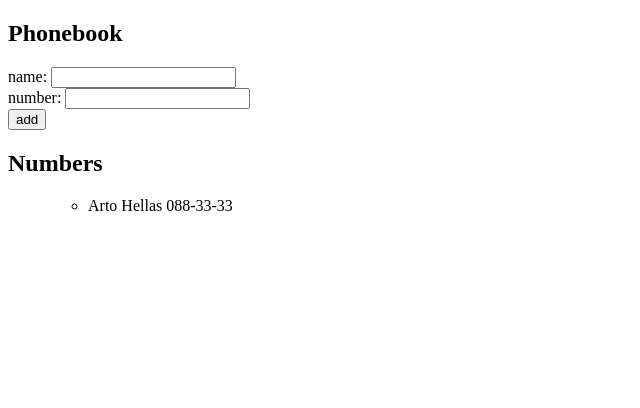
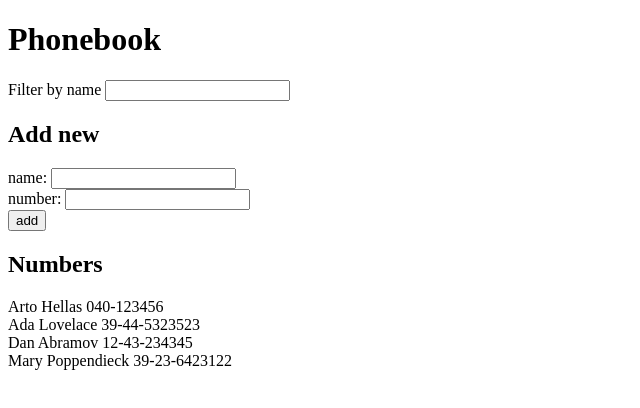
Before and after one commit to PieMenard/fullstackopen, a React (Create React App) app in the folder part2/phonebook/: page / in a window 1280 px wide. Shown: the top 408 px of the page, without its empty margins (0-640 px from the left). Built offline with nearby package versions, Linux system fonts and the light colour scheme.

Commit message:
complete step 4 start step 5

```diff
--- a/part2/phonebook/src/App.js
+++ b/part2/phonebook/src/App.js
@@ -1,14 +1,22 @@
 import { useState } from 'react'
 import Person from './components/Person'
+import Filter from './components/Filter'
+import Form from './components/Form'
+import RenderPeople from './components/RenderPeople'
 
 const App = () => {
   const [persons, setPersons] = useState([
-    { name: 'Arto Hellas' ,
-      number: '088-33-33'
-    }
+    { name: 'Arto Hellas', number: '040-123456', id: 1 },
+    { name: 'Ada Lovelace', number: '39-44-5323523', id: 2 },
+    { name: 'Dan Abramov', number: '12-43-234345', id: 3 },
+    { name: 'Mary Poppendieck', number: '39-23-6423122', id: 4 }
   ])
   const [newName, setNewName] = useState('');
   const [newNumber, setNewNumber] = useState('');
+
+  const [newFilter, setNewFilter] = useState('');
+  //a new array that is a copy of persons
+  const [personsToShow, setPersonsToShow] = useState(persons);
 
   const addPerson = (event) => {
     event.preventDefault();
@@ -26,20 +34,29 @@ const App = () => {
     }
     else
       alert(`${newName} is already added to phonebook`);
+
   }
 
   const handleNameChange = (event) => {
-    setNewName(event.target.value)
+    setNewName(event.target.value);
   }
 
   const handleNumberChange = (event) => {
-    setNewNumber(event.target.value)
+    setNewNumber(event.target.value);
   }
+
+  const handleFilterChange = (event) => {
+    const search = event.target.value;
+    setNewFilter(search);
+    setPersonsToShow (persons.filter( (person) => person.name.toLowerCase().includes(search)));
+  }
+
 
   return (
     <div>
-      <h2>Phonebook</h2>
-
+      <h1>Phonebook</h1>
+      <Filter filter = {newFilter} handleFilter = {handleFilterChange} />
+      <h2>Add new</h2>
       <form onSubmit = {addPerson}>
         <div>name: <input value={newName} onChange={handleNameChange} /> </div>
         <div>number: <input value={newNumber} onChange={handleNumberChange} /></div>
@@ -48,13 +65,13 @@ const App = () => {
         </div>
       </form>
       <h2>Numbers</h2>
-      <ul>
-        <ul>
-          { persons.map(person =>
-            <Person key={person.number} person={person} />
+
+        <div>
+          { personsToShow.map(person =>
+            <Person key={person.id} person={person} />
           )}
-        </ul>
-      </ul>
+        </div>
+
     </div>
   )
 }
--- /dev/null
+++ b/part2/phonebook/src/components/Filter.js
@@ -0,0 +1,7 @@
+const Filter = ({ filter,handleFilter }) => {
+    return (
+        <div>Filter by name <input value={filter} onChange={handleFilter} /> </div>
+    )
+  }
+
+  export default Filter
--- /dev/null
+++ b/part2/phonebook/src/components/Form.js
@@ -0,0 +1,13 @@
+const Form = ({ addPerson, person, handleName,handleNumber}) => {
+    return (
+        <form onSubmit = {addPerson}>
+        <div>name: <input value={person.name} onChange={handleName}/> </div>
+        <div>number: <input value={person.number} onChange={handleNumber} /></div>
+        <div>
+          <button type="submit">add</button>
+        </div>
+      </form>
+    )
+  }
+
+  export default Form
--- a/part2/phonebook/src/components/Person.js
+++ b/part2/phonebook/src/components/Person.js
@@ -1,6 +1,6 @@
 const Person = ({ person }) => {
     return (
-      <li>{ person.name } { person.number }</li>
+      <div>{ person.name } { person.number }</div>
     )
   }
 
--- /dev/null
+++ b/part2/phonebook/src/components/RenderPeople.js
@@ -0,0 +1,7 @@
+const RenderPeople = ({ filter,handleFilter }) => {
+    return (
+        <div>Filter by name <input value={filter} onChange={handleFilter} /> </div>
+    )
+  }
+
+  export default RenderPeople
```
